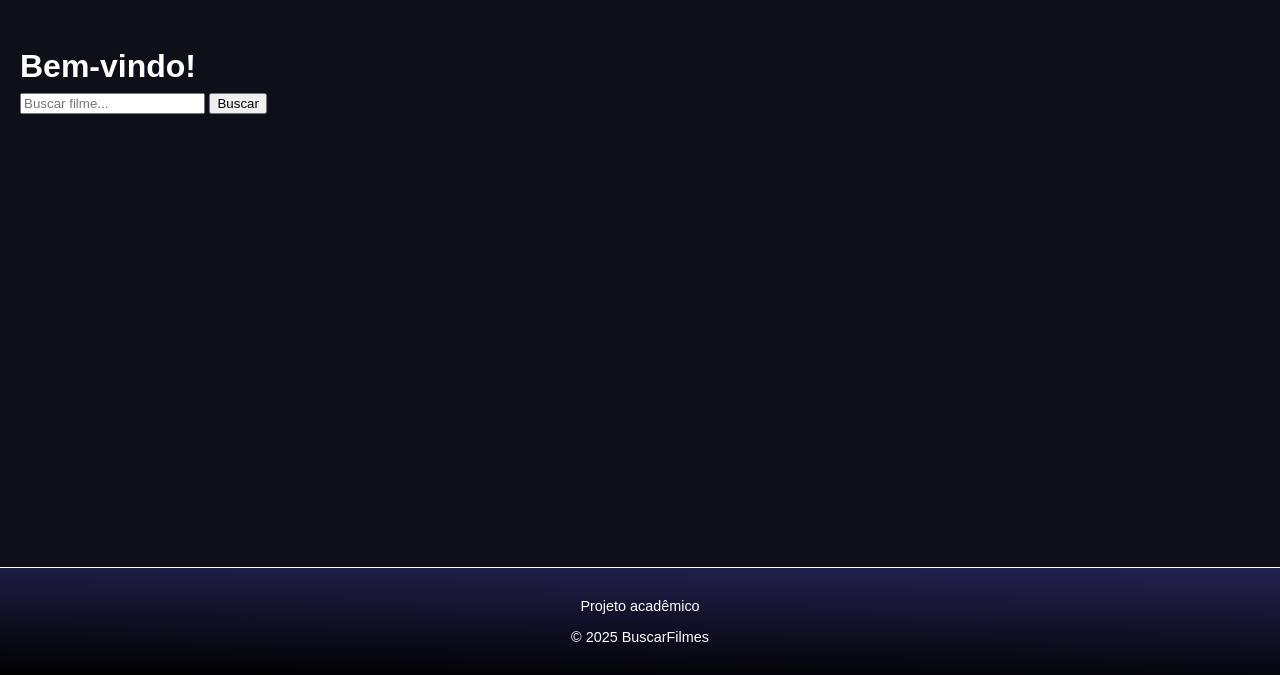
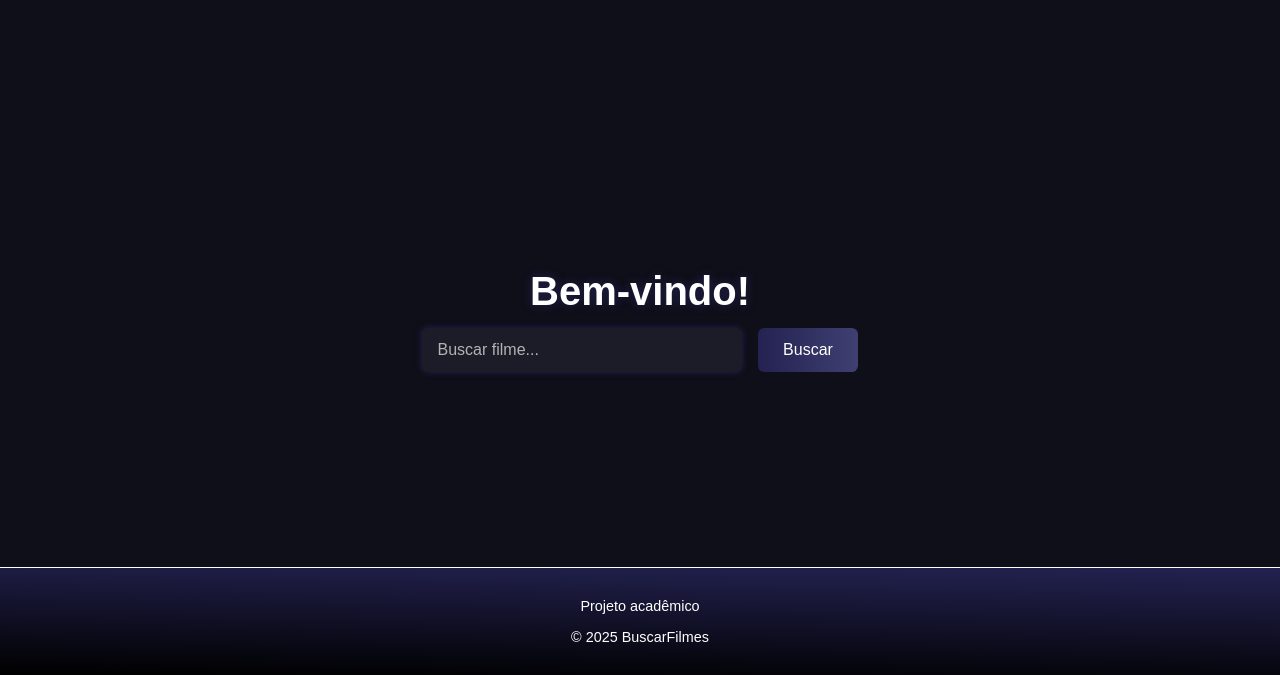
Before and after one commit to Irlamfernandes/projeto_django, a Django app: page / in a window 1280 px wide. Shown: the part 125-800 px from the top of the page. Run offline with Django 5.2, Linux system fonts and the light colour scheme.

Commit message:
feat: adicionei css para index e ajustei a rota do botão de inicio

```diff
--- /dev/null
+++ b/static/coreapp/index.css
@@ -0,0 +1,69 @@
+/* Centraliza o conteúdo da página inicial */
+main {
+    display: flex;
+    flex-direction: column;
+    align-items: center;
+    justify-content: center;
+    text-align: center;
+    margin-top: 4rem;
+}
+
+/* Estilo do título */
+main h1 {
+    font-size: 2.5rem;
+    margin-bottom: 2rem;
+    text-shadow: 0 0 0.6rem #232251;
+    color: #ffffff;
+}
+
+/* Formulário */
+form {
+    display: flex;
+    gap: 1rem;
+    justify-content: center;
+    flex-wrap: wrap;
+}
+
+/* Campo de texto */
+form input[type="text"] {
+    padding: 0.8rem 1rem;
+    font-size: 1rem;
+    border: none;
+    border-radius: 0.4rem;
+    outline: none;
+    width: 18rem;
+    background-color: #1c1c29;
+    color: #ffffff;
+    box-shadow: 0 0 0.4rem #232251;
+    transition: all 0.3s ease;
+}
+
+form input[type="text"]::placeholder {
+    color: #b3b3b3;
+}
+
+form input[type="text"]:focus {
+    background-color: #2a2a40;
+    box-shadow: 0 0 0.8rem 0.2rem #3f3f72;
+}
+
+/* Botão de busca */
+form button {
+    padding: 0.8rem 1.6rem;
+    font-size: 1rem;
+    border: none;
+    border-radius: 0.4rem;
+    background: linear-gradient(90deg, #232251, #3f3f72);
+    color: #ffffff;
+    cursor: pointer;
+    transition: transform 0.2s ease, box-shadow 0.3s ease;
+}
+
+form button:hover {
+    transform: scale(1.05);
+    box-shadow: 0 0 0.8rem 0.2rem #3f3f72;
+}
+
+form button:active {
+    transform: scale(0.97);
+}
--- a/templates/coreapp/base.html
+++ b/templates/coreapp/base.html
@@ -6,7 +6,7 @@
     <meta charset="UTF-8">
     <meta name="viewport" content="width=device-width, initial-scale=1.0">
     <title>{% block title %}BuscarFilmes - Encontre seus filmes favoritos{% endblock %}</title>
-    <link rel="stylesheet" href="{% static 'css/base.css' %}">
+    <link rel="stylesheet" href="{% static 'coreapp/base.css' %}">
     {% block head %}
     {% endblock %}
 </head>
@@ -18,7 +18,7 @@
         </div>
         <nav>
             <ul>
-                <li><a href="">Início</a></li>
+                <li><a href="{% url 'index' %}">Início</a></li>
                 <li><a href="">Filmes Populares</a></li>
                 <li><a href="">Sobre</a></li>
             </ul>
--- a/templates/coreapp/index.html
+++ b/templates/coreapp/index.html
@@ -1,6 +1,11 @@
 {% extends "coreapp/base.html" %}
+{% load static %}
 
-{% block title %}Início — MundoFilme{% endblock %}
+{% block title %}Início — BuscarFilmes{% endblock %}
+
+{% block head %}
+<link rel="stylesheet" href="{% static 'coreapp/index.css' %}">
+{% endblock %}
 
 {% block content %}
     <h1>Bem-vindo!</h1>
@@ -8,6 +13,5 @@
     <form method="GET" action="{% url 'resultados' %}">
         <input type="text" name="filme" placeholder="Buscar filme..." required>
         <button type="submit">Buscar</button>
-
     </form>
 {% endblock %}
```
Also changed, not shown: static/coreapp/base.css (renamed from static/css/base.css).
